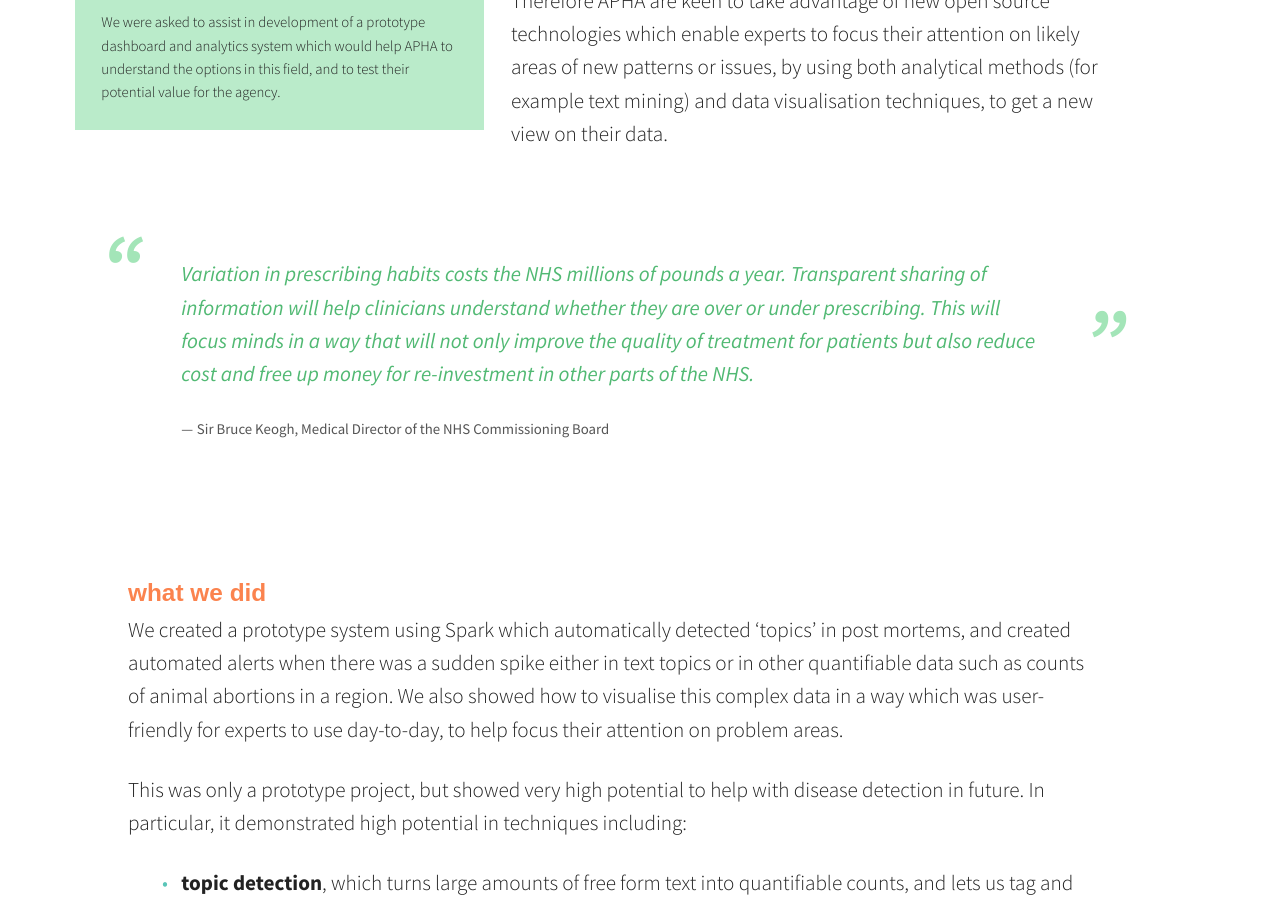
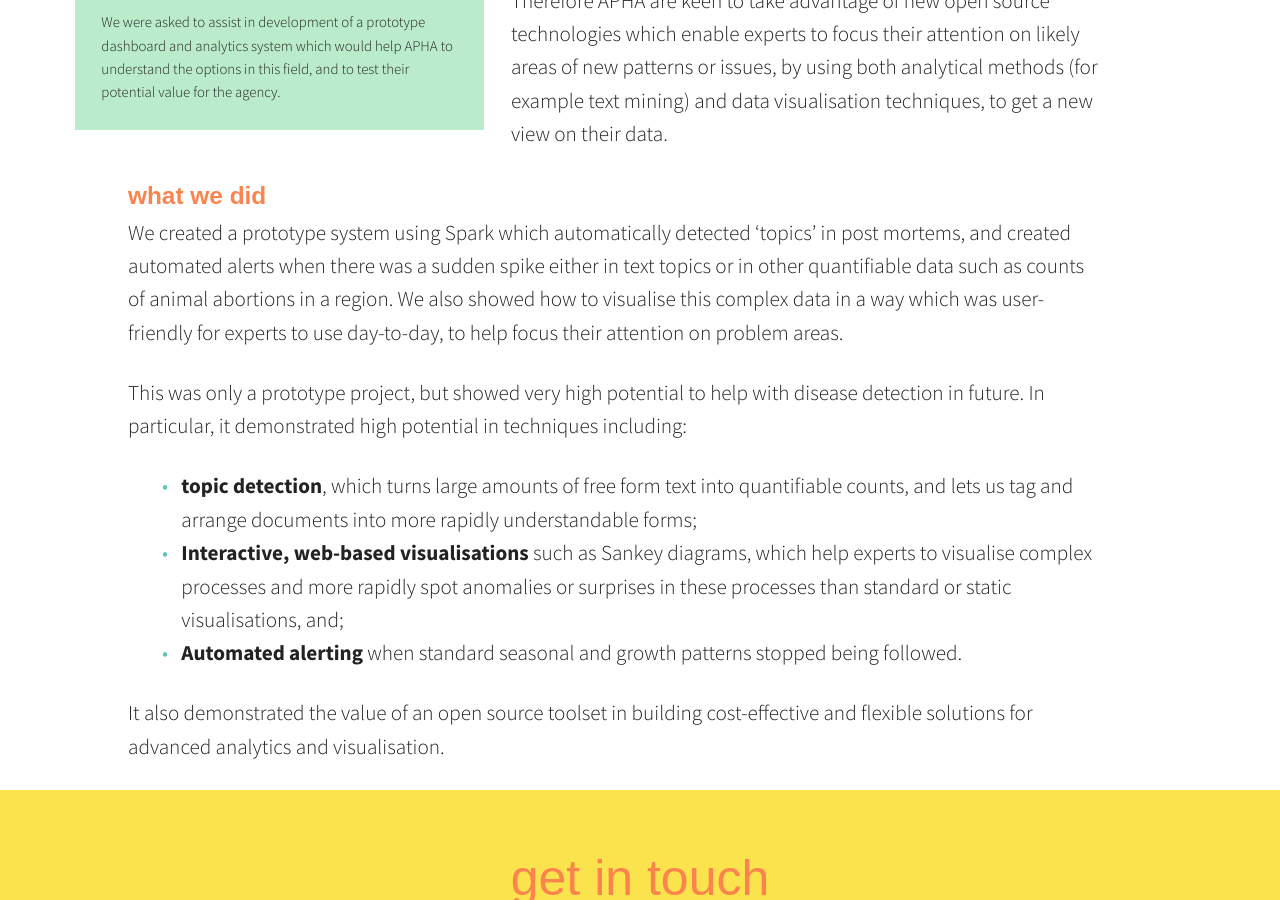
Before and after one commit to mantree/mastodonc.github.com, a Jekyll site: the page built from _casestudies/defra.md, in a window 1280 px wide and 900 px high, scrolled down 1561 px. Built offline with Jekyll 4.4.1, drawn with Linux system fonts in a browser that asks for light colours; nearby versions of some CDN libraries.

Commit message:
Fixed defra case study as per 1722

```diff
--- a/_casestudies/defra.md
+++ b/_casestudies/defra.md
@@ -19,9 +19,6 @@ Monitoring and identifying emerging threats to animal health from all of these s
 
 Therefore APHA are keen to take advantage of new open source technologies which enable experts to focus their attention on likely areas of new patterns or issues, by using both analytical methods (for example text mining) and data visualisation techniques, to get a new view on their data.
 
-> <p>Variation in prescribing habits costs the NHS millions of pounds a year. Transparent sharing of information will help clinicians understand whether they are over or under prescribing. This will focus minds in a way that will not only improve the quality of treatment for patients but also reduce cost and free up money for re-investment in other parts of the NHS.</p>
-><cite>Sir Bruce Keogh, Medical Director of the NHS Commissioning Board</cite>
-
 ### What we did
 We created a prototype system using Spark which automatically detected 'topics' in post mortems, and created automated alerts when there was a sudden spike either in text topics or in other quantifiable data such as counts of animal abortions in a region. We also showed how to visualise this complex data in a way which was user-friendly for experts to use day-to-day, to help focus their attention on problem areas.
 
```
